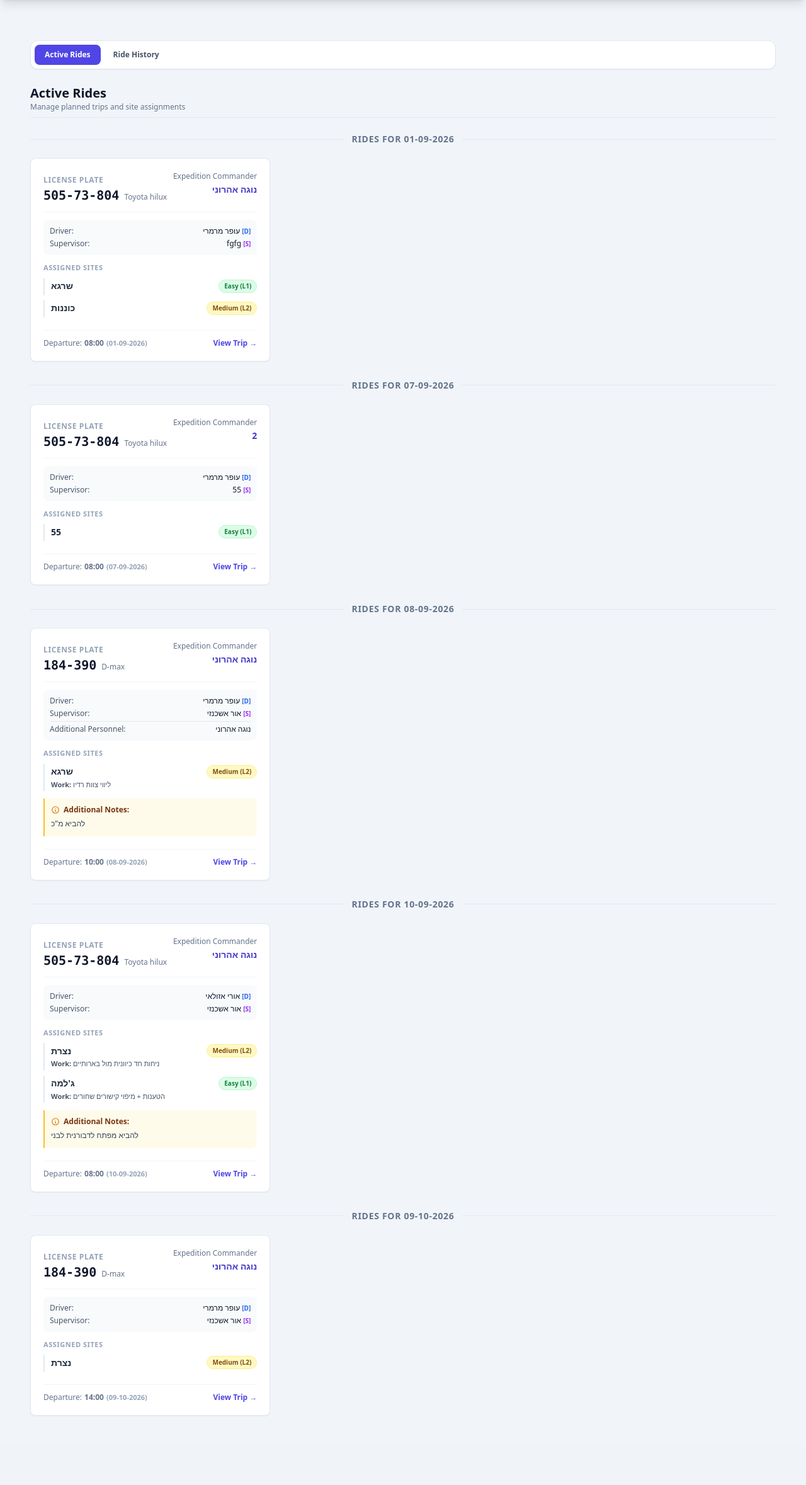
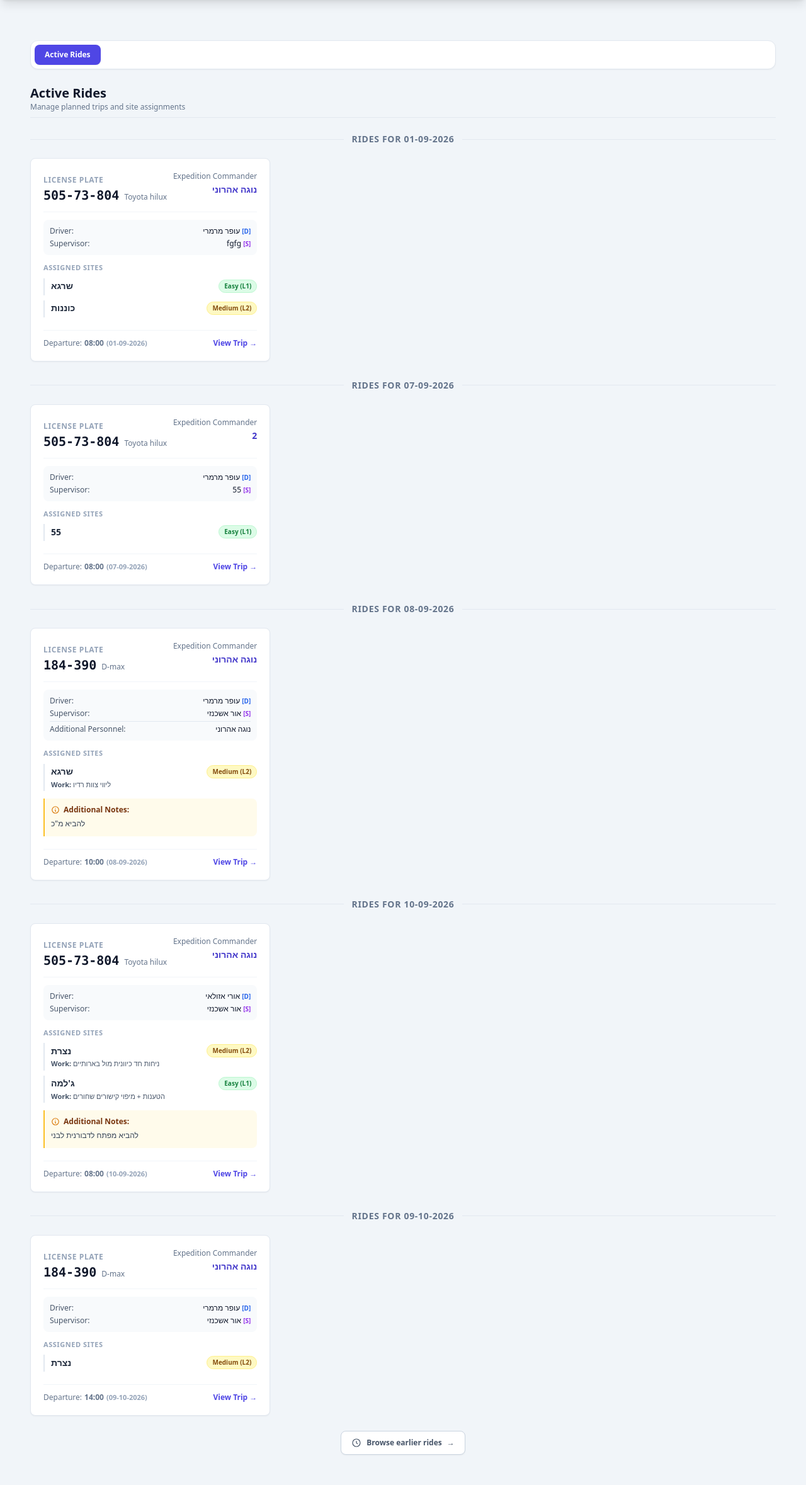
Before and after one commit to orash1235-arch/Route_planner, a Flask app: page /trips/ in a window 1280 px wide. Shown: the part 53-2411 px from the top of the page at 63% size. Before the commit the page ends 2301 px from the top, so only its background shows below. Run offline with Flask 3, Linux system fonts and the light colour scheme; data comes from the database, SQL or seed files in the repository; some libraries are stand-ins or nearby versions.

Commit message:
change the ride page layout

```diff
--- a/app/routes/trips.py
+++ b/app/routes/trips.py
@@ -15,9 +15,12 @@ def list_trips():
     selected_view = request.args.get('view', 'all')
     today = date.today()
     upcoming_end = today + timedelta(days=6)
-    history_start = today - timedelta(days=7)
+    history_page_size = 3
+    history_page = max(request.args.get('page', 1, type=int), 1)
     selected_date = None
     ride_dates = []
+    history_total = 0
+    history_total_pages = 1
 
     if selected_view == 'drafts':
         if not current_user.is_authenticated or current_user.used_invitation_code != "NORTH-ADMIN":
@@ -35,18 +38,19 @@ def list_trips():
             except ValueError:
                 flash("Invalid history date. Showing the previous seven days.", "warning")
 
+        history_query = Trip.query.filter(
+            Trip.is_draft == False,
+            Trip.departure_date < today
+        )
         if selected_date:
-            rides = Trip.query.filter(
-                Trip.is_draft == False,
-                Trip.departure_date == selected_date,
-                Trip.departure_date < today
-            ).order_by(Trip.departure_time.desc()).all()
-        else:
-            rides = Trip.query.filter(
-                Trip.is_draft == False,
-                Trip.departure_date >= history_start,
-                Trip.departure_date < today
-            ).order_by(Trip.departure_date.desc(), Trip.departure_time.desc()).all()
+            history_query = history_query.filter(Trip.departure_date == selected_date)
+
+        history_total = history_query.count()
+        history_total_pages = max((history_total + history_page_size - 1) // history_page_size, 1)
+        history_page = min(history_page, history_total_pages)
+        rides = history_query.order_by(
+            Trip.departure_date.desc(), Trip.departure_time.desc()
+        ).offset((history_page - 1) * history_page_size).limit(history_page_size).all()
     elif selected_view == 'mine' and current_user.is_authenticated:
         date_value = request.args.get('date')
         if date_value:
@@ -118,6 +122,10 @@ def list_trips():
         selected_view=selected_view,
         today=today,
         ride_dates=ride_dates,
+        history_page=history_page,
+        history_page_size=history_page_size,
+        history_total=history_total,
+        history_total_pages=history_total_pages,
         history_last_date=(today - timedelta(days=1)).isoformat(),
         calendar_date=(selected_date or (today - timedelta(days=1))).isoformat()
     )
--- a/app/templates/trips.HTML
+++ b/app/templates/trips.HTML
@@ -15,9 +15,6 @@
                     class="px-4 py-2 rounded-lg text-xs font-semibold whitespace-nowrap transition {% if selected_view == 'mine' %}bg-indigo-600 text-white shadow-sm{% else %}text-slate-600 dark:text-slate-300 hover:bg-slate-100 dark:hover:bg-slate-700{% endif %}"
                     data-en="My Rides" data-he="הנסיעות שלי">My Rides</a>
                 {% endif %}
-                <a href="{{ url_for('trips.list_trips', view='history') }}"
-                    class="px-4 py-2 rounded-lg text-xs font-semibold whitespace-nowrap transition {% if selected_view == 'history' %}bg-indigo-600 text-white shadow-sm{% else %}text-slate-600 dark:text-slate-300 hover:bg-slate-100 dark:hover:bg-slate-700{% endif %}"
-                    data-en="Ride History" data-he="היסטוריית נסיעות">Ride History</a>
                 {% if current_user.is_authenticated and current_user.used_invitation_code == 'NORTH-ADMIN' %}
                 <a href="{{ url_for('trips.list_trips', view='drafts') }}"
                     class="px-4 py-2 rounded-lg text-xs font-semibold whitespace-nowrap transition {% if selected_view == 'drafts' %}bg-indigo-600 text-white shadow-sm{% else %}text-slate-600 dark:text-slate-300 hover:bg-slate-100 dark:hover:bg-slate-700{% endif %}"
@@ -56,39 +53,6 @@
             </a>
             {% endif %}
         </div>
-
-        {% if selected_view in ['history', 'mine'] %}
-        <form action="{{ url_for('trips.list_trips') }}" method="GET" class="flex flex-col sm:flex-row sm:items-end gap-3 bg-white dark:bg-slate-800 p-4 rounded-xl border border-slate-200 dark:border-slate-700 shadow-sm">
-            <input type="hidden" name="view" value="{{ selected_view }}">
-            <div class="flex-1">
-                {% if selected_view == 'history' %}
-                <label for="history-date" class="block text-xs font-semibold text-slate-700 dark:text-slate-300 mb-1.5" data-en="Open a specific past date" data-he="פתח תאריך עבר מסוים">Open a specific past date</label>
-                <input id="history-date" type="date" name="date" value="{{ request.args.get('date', '') }}" max="{{ history_last_date }}" class="w-full text-sm p-2.5 rounded-lg border border-slate-300 dark:border-slate-600 bg-white dark:bg-slate-900 text-slate-900 dark:text-slate-100 focus:ring-2 focus:ring-indigo-500 outline-none">
-                {% else %}
-                <label for="mine-date" class="block text-xs font-semibold text-slate-700 dark:text-slate-300 mb-1.5" data-en="Open your rides for a date" data-he="פתח את הנסיעות שלך לתאריך">Open your rides for a date</label>
-                <input id="mine-date" type="date" name="date" value="{{ request.args.get('date', '') }}" class="w-full text-sm p-2.5 rounded-lg border border-slate-300 dark:border-slate-600 bg-white dark:bg-slate-900 text-slate-900 dark:text-slate-100 focus:ring-2 focus:ring-indigo-500 outline-none">
-                {% endif %}
-            </div>
-            <button type="submit" class="px-4 py-2.5 rounded-lg bg-indigo-600 hover:bg-indigo-700 text-white text-xs font-semibold" data-en="Open Date" data-he="פתח תאריך">Open Date</button>
-        </form>
-        <div class="mt-3 bg-white dark:bg-slate-800 p-3 rounded-xl border border-slate-200 dark:border-slate-700 shadow-sm">
-            <div class="flex items-center justify-between gap-3 mb-2">
-                <p class="text-[11px] font-semibold text-slate-500 dark:text-slate-400" data-en="Dates with rides" data-he="תאריכים עם נסיעות">Dates with rides</p>
-                <span class="text-[10px] text-slate-400 dark:text-slate-500">{{ ride_dates|length }}</span>
-            </div>
-            <div class="max-h-28 overflow-y-auto pr-1">
-            <div class="flex flex-wrap gap-1.5">
-                {% for ride_date in ride_dates %}
-                <a href="{{ url_for('trips.list_trips', view=selected_view, date=ride_date.isoformat()) }}" class="px-2 py-1 rounded-md text-[10px] font-semibold transition {% if request.args.get('date') == ride_date.isoformat() %}bg-indigo-600 text-white{% else %}bg-slate-100 dark:bg-slate-700 text-slate-600 dark:text-slate-300 hover:bg-indigo-100 dark:hover:bg-indigo-900/50{% endif %}" title="{{ ride_date.strftime('%d-%m-%Y') }}">
-                    {{ ride_date.strftime('%d-%m-%Y') }}
-                </a>
-                {% else %}
-                <span class="text-[11px] text-slate-400 dark:text-slate-500" data-en="No other dates with rides" data-he="אין תאריכים נוספים עם נסיעות">No other dates with rides</span>
-                {% endfor %}
-            </div>
-            </div>
-        </div>
-        {% endif %}
 
         <!-- Dynamic Cards Grid Container -->
         <div class="grid grid-cols-1 sm:grid-cols-2 xl:grid-cols-3 gap-4 sm:gap-5">
@@ -213,7 +177,7 @@
 
         </div>
         <div class="flex flex-wrap items-center gap-x-3 gap-y-1">
-            <a href="{{ url_for('trips.view_trip', trip_id=ride.id) }}" class="text-indigo-600 dark:text-indigo-400 hover:text-indigo-800 dark:hover:text-indigo-300 font-semibold" data-en="View Trip &rarr;" data-he="הצג נסיעה &rarr;">View Trip &rarr;</a>
+            <a href="{{ url_for('trips.view_trip', trip_id=ride.id) }}" class="text-indigo-600 dark:text-indigo-400 hover:text-indigo-800 dark:hover:text-indigo-300 font-semibold" data-en="View Ride &rarr;" data-he="הצג נסיעה &rarr;">View Trip &rarr;</a>
             {% if current_user.used_invitation_code == 'NORTH-ADMIN' and (ride.is_draft or (ride.departure_date and ride.departure_date >= today)) %}
             <a href="{{ url_for('trips.edit_ride', trip_id=ride.id) }}" class="text-amber-600 dark:text-amber-400 hover:text-amber-800 dark:hover:text-amber-300 font-semibold" data-en="Edit" data-he="ערוך">Edit</a>
             <form action="{{ url_for('trips.delete_ride', trip_id=ride.id) }}" method="POST" class="inline" onsubmit="return confirm('Delete this ride? This action cannot be undone.');">
@@ -230,7 +194,7 @@
 
 
             <!-- Add New Expedition Card Button -->
-            {% if current_user.used_invitation_code == 'NORTH-ADMIN' %}
+            {% if selected_view != 'history' and current_user.used_invitation_code == 'NORTH-ADMIN' %}
             <a href="{{ url_for('trips.new_ride') }}" class="group border-2 border-dashed border-slate-300 dark:border-slate-600 hover:border-indigo-500 bg-slate-50/50 dark:bg-slate-800/40 hover:bg-indigo-50/30 dark:hover:bg-indigo-950/30 rounded-xl p-8 transition-all flex flex-col items-center justify-center min-h-[380px] text-center focus:outline-none focus:ring-2 focus:ring-indigo-500 cursor-pointer">
                 <div class="w-12 h-12 rounded-full bg-white dark:bg-slate-800 shadow-xs border border-slate-200 dark:border-slate-700 group-hover:border-indigo-300 group-hover:bg-indigo-600 flex items-center justify-center transition-all mb-3">
                     <svg class="w-6 h-6 text-slate-500 dark:text-slate-400 group-hover:text-white transition-colors" fill="none" stroke="currentColor" viewBox="0 0 24 24" xmlns="http://www.w3.org/2000/svg">
@@ -247,6 +211,47 @@
             {% endif %}
 
         </div>
+
+        {% if selected_view == 'history' %}
+        <div class="mt-6 border-t border-slate-200 dark:border-slate-700 pt-4">
+            <form action="{{ url_for('trips.list_trips') }}" method="GET" class="flex flex-col sm:flex-row sm:items-end gap-2 justify-between">
+                <input type="hidden" name="view" value="history">
+                <div class="flex items-center gap-2">
+                    <label for="history-date" class="text-xs text-slate-500 dark:text-slate-400" data-en="Jump to date" data-he="עבור לתאריך">Jump to date</label>
+                    <input id="history-date" type="date" name="date" value="{{ request.args.get('date', '') }}" max="{{ history_last_date }}" class="text-xs p-2 rounded-lg border border-slate-300 dark:border-slate-600 bg-white dark:bg-slate-900 text-slate-900 dark:text-slate-100 focus:ring-2 focus:ring-indigo-500 outline-none">
+                    <button type="submit" class="text-xs font-semibold text-indigo-600 dark:text-indigo-400 hover:text-indigo-800 dark:hover:text-indigo-300" data-en="Open" data-he="פתח">Open</button>
+                </div>
+                <span class="text-[11px] text-slate-500 dark:text-slate-400">
+                    {% if history_total %}<span data-en="Showing rides {{ (history_page - 1) * history_page_size + 1 }}-{{ [history_page * history_page_size, history_total]|min }} of {{ history_total }}" data-he="מציג נסיעות {{ (history_page - 1) * history_page_size + 1 }}-{{ [history_page * history_page_size, history_total]|min }} מתוך {{ history_total }}">Showing rides {{ (history_page - 1) * history_page_size + 1 }}-{{ [history_page * history_page_size, history_total]|min }} of {{ history_total }}</span>{% else %}<span data-en="No earlier rides" data-he="אין נסיעות קודמות">No earlier rides</span>{% endif %}
+                </span>
+            </form>
+            {% if history_total_pages > 1 %}
+            <nav class="flex items-center justify-center gap-3 mt-4" aria-label="Ride history pages">
+                {% if history_page > 1 %}
+                <a href="{{ url_for('trips.list_trips', view='history', page=history_page - 1, date=request.args.get('date')) }}" class="inline-flex items-center gap-1.5 px-3 py-2 rounded-lg border border-slate-300 dark:border-slate-600 text-xs font-semibold text-slate-600 dark:text-slate-300 hover:border-indigo-400 hover:text-indigo-600 dark:hover:text-indigo-400 transition" data-en="Previous rides" data-he="נסיעות קודמות">
+                    <span aria-hidden="true">&larr;</span><span>Previous rides</span>
+                </a>
+                {% endif %}
+                <span class="text-xs font-medium text-slate-500 dark:text-slate-400" data-en="Page {{ history_page }} of {{ history_total_pages }}" data-he="עמוד {{ history_page }} מתוך {{ history_total_pages }}">Page {{ history_page }} of {{ history_total_pages }}</span>
+                {% if history_page < history_total_pages %}
+                <a href="{{ url_for('trips.list_trips', view='history', page=history_page + 1, date=request.args.get('date')) }}" class="inline-flex items-center gap-1.5 px-3 py-2 rounded-lg border border-indigo-300 dark:border-indigo-700 text-xs font-semibold text-indigo-600 dark:text-indigo-400 hover:bg-indigo-50 dark:hover:bg-indigo-950/40 transition" data-en="Next rides" data-he="נסיעות הבאות">
+                    <span>Next rides</span><span aria-hidden="true">&rarr;</span>
+                </a>
+                {% endif %}
+            </nav>
+            {% endif %}
+        </div>
+        {% else %}
+        <div class="mt-6 flex justify-center">
+            <a href="{{ url_for('trips.list_trips', view='history') }}" class="inline-flex items-center gap-2 px-4 py-2.5 rounded-lg border border-slate-300 dark:border-slate-600 bg-white dark:bg-slate-800 text-xs font-semibold text-slate-600 dark:text-slate-300 hover:border-indigo-400 hover:text-indigo-600 dark:hover:text-indigo-400 shadow-sm transition" data-en="Browse earlier rides" data-he="עיין בנסיעות קודמות">
+                <svg class="w-4 h-4" fill="none" stroke="currentColor" viewBox="0 0 24 24" aria-hidden="true">
+                    <path stroke-linecap="round" stroke-linejoin="round" stroke-width="1.8" d="M12 8v4l2.5 2.5M21 12a9 9 0 1 1-18 0 9 9 0 0 1 18 0Z"></path>
+                </svg>
+                <span>Browse earlier rides</span>
+                <span aria-hidden="true">&rarr;</span>
+            </a>
+        </div>
+        {% endif %}
     </div>
 </div>
 {% endblock %}
```
